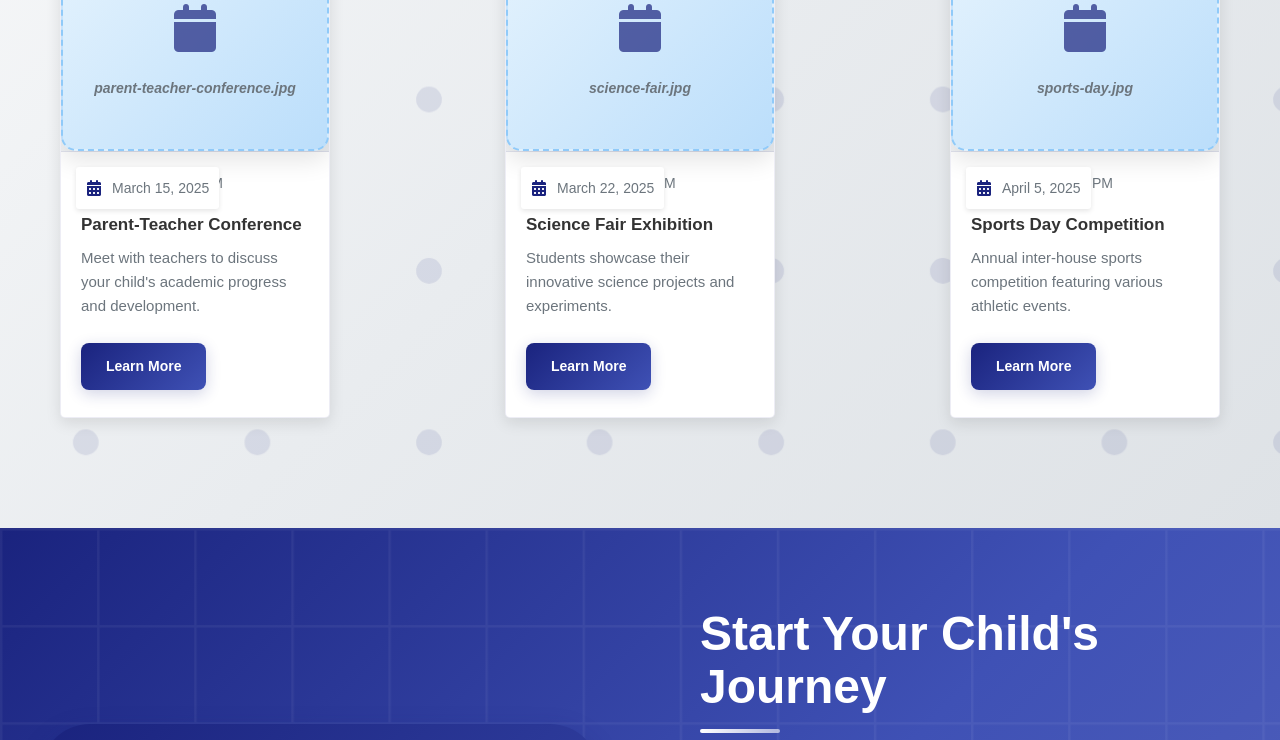
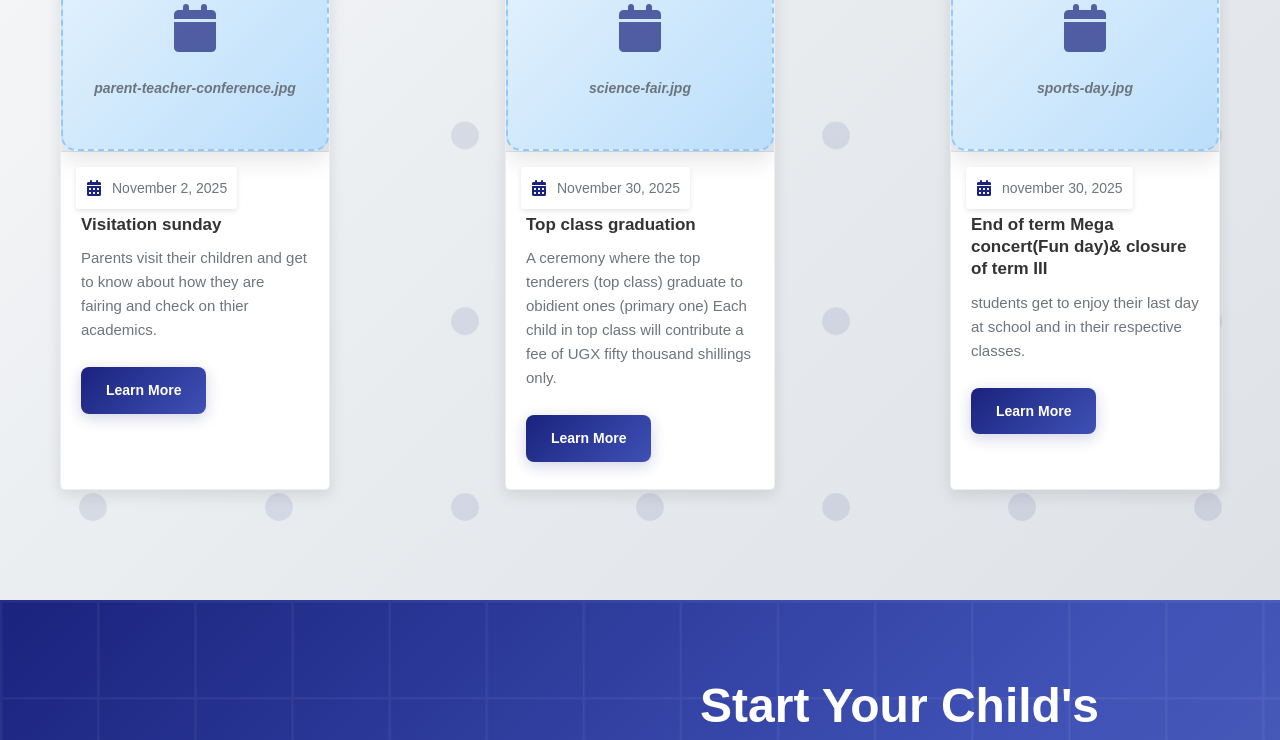
Before and after one commit to edsonunwa/pamoja-junior-school, a React (Vite) app: page / in a window 1280 px wide. Shown: the part 2258-2998 px from the top of the page. Built offline with nearby package versions, Linux system fonts and the light colour scheme.

Commit message:
other images

```diff
--- a/src/App.jsx
+++ b/src/App.jsx
@@ -65,26 +65,26 @@ function App() {
   const upcomingEvents = [
     {
       id: 1,
-      title: "Parent-Teacher Conference",
-      date: "March 15, 2025",
+      title: "Visitation sunday",
+      date: "November 2, 2025",
       time: "9:00 AM - 4:00 PM",
-      description: "Meet with teachers to discuss your child's academic progress and development.",
+      description: "Parents visit their children and get to know about how they are fairing and check on thier academics.",
       imagePlaceholder: "parent-teacher-conference.jpg"
     },
     {
       id: 2,
-      title: "Science Fair Exhibition",
-      date: "March 22, 2025",
+      title: "Top class graduation",
+      date: "November 30, 2025",
       time: "10:00 AM - 2:00 PM",
-      description: "Students showcase their innovative science projects and experiments.",
+      description: "A ceremony  where the top tenderers (top class) graduate to obidient ones (primary one) Each child in top class will contribute a fee of UGX fifty thousand shillings only.",
       imagePlaceholder: "science-fair.jpg"
     },
     {
       id: 3,
-      title: "Sports Day Competition",
-      date: "April 5, 2025",
+      title: "End of term Mega concert(Fun day)& closure of term III",
+      date: "november 30, 2025",
       time: "8:00 AM - 5:00 PM",
-      description: "Annual inter-house sports competition featuring various athletic events.",
+      description: "students get to enjoy their last day at school and in their respective classes.",
       imagePlaceholder: "sports-day.jpg"
     }
   ];
```
